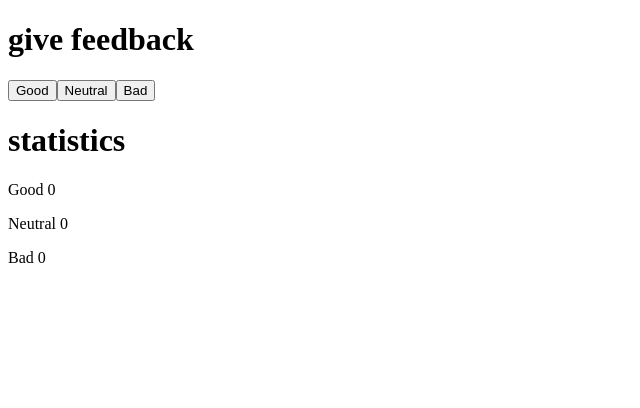
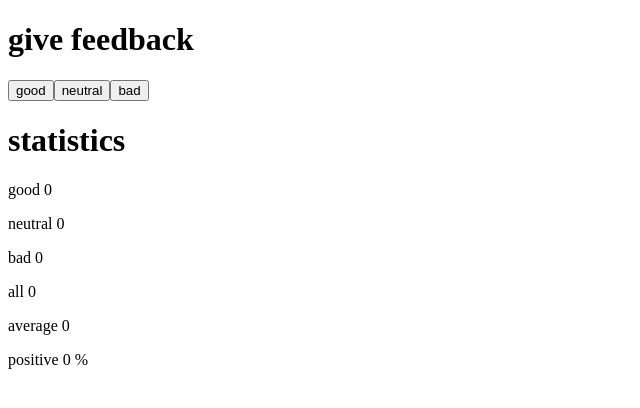
Before and after one commit to jogabeca-cpu/Exercises-Part-1-Full-Stack-open-Course, a React (Vite) app: page / in a window 1280 px wide. Shown: the top 408 px of the page, without its empty margins (0-640 px from the left). Built offline with nearby package versions, Linux system fonts and the light colour scheme.

Commit message:
exercise 1.7 Unicafe

```diff
--- a/src/App.jsx
+++ b/src/App.jsx
@@ -1,26 +1,36 @@
 import { useState } from 'react'
 
 const App = () => {
-  // save clicks of each button to its own state
+  // states for each button
   const [good, setGood] = useState(0)
   const [neutral, setNeutral] = useState(0)
   const [bad, setBad] = useState(0)
+
+  // calculations
+  const total = good + neutral + bad
+
+  // average: good is 1, neutral is 0, bad is -1
+  const average = total === 0 ? 0 : (good - bad) / total
+
+  // percentage of positive reviews
+  const positive = total === 0 ? 0 : (good / total) * 100
 
   return (
     <div>
       <h1>give feedback</h1>
 
-      {/* handler directly in the button */}
-      <button onClick={() => setGood(good + 1)}>Good</button>
-      <button onClick={() => setNeutral(neutral + 1)}>Neutral</button>
-      <button onClick={() => setBad(bad + 1)}>Bad</button>
+      <button onClick={() => setGood(good + 1)}>good</button>
+      <button onClick={() => setNeutral(neutral + 1)}>neutral</button>
+      <button onClick={() => setBad(bad + 1)}>bad</button>
 
       <h1>statistics</h1>
 
-      {/* show numbers */}
-      <p>Good {good}</p>
-      <p>Neutral {neutral}</p>
-      <p>Bad {bad}</p>
+      <p>good {good}</p>
+      <p>neutral {neutral}</p>
+      <p>bad {bad}</p>
+      <p>all {total}</p>
+      <p>average {average}</p>
+      <p>positive {positive} %</p>
     </div>
   )
 }
```
